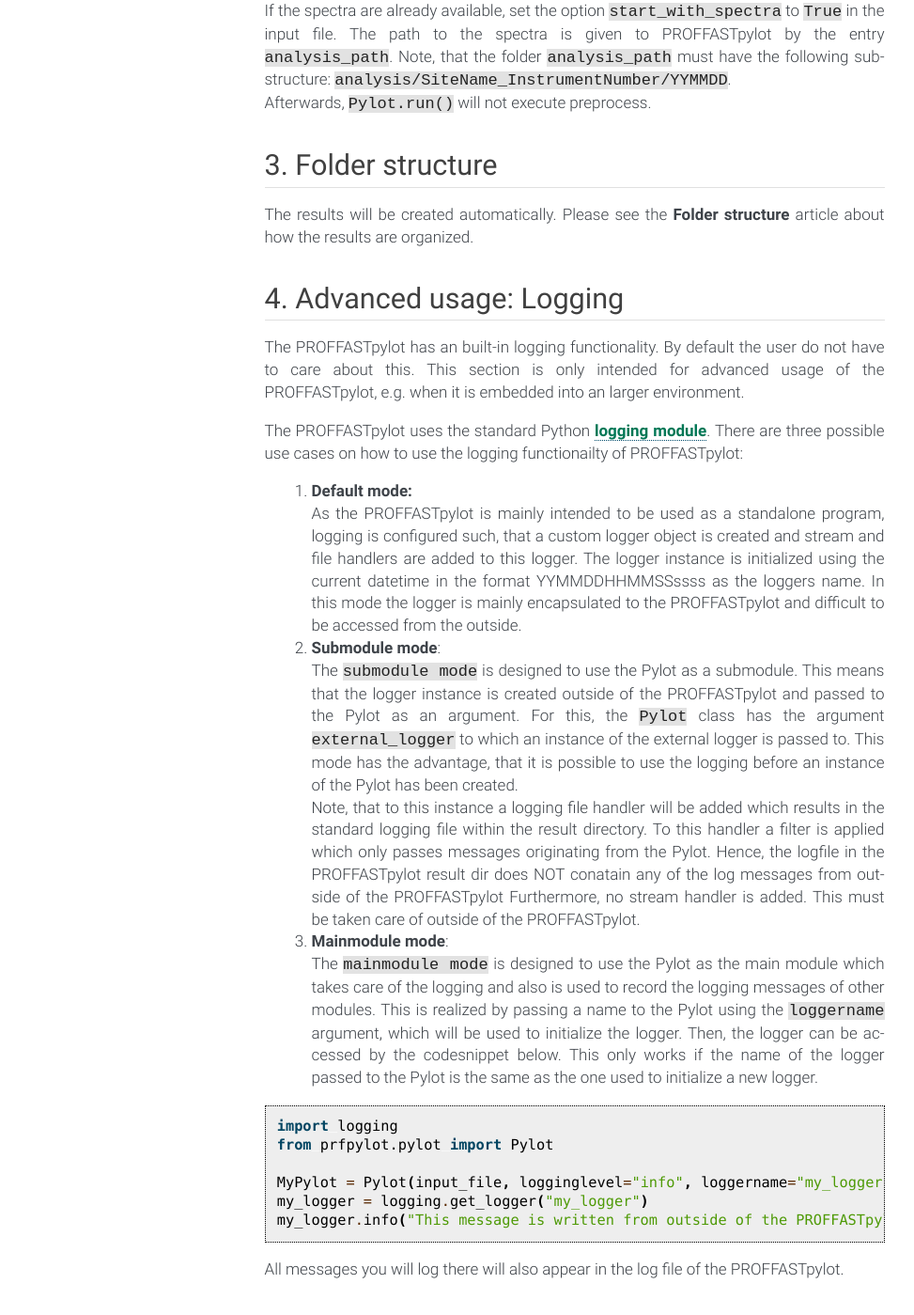
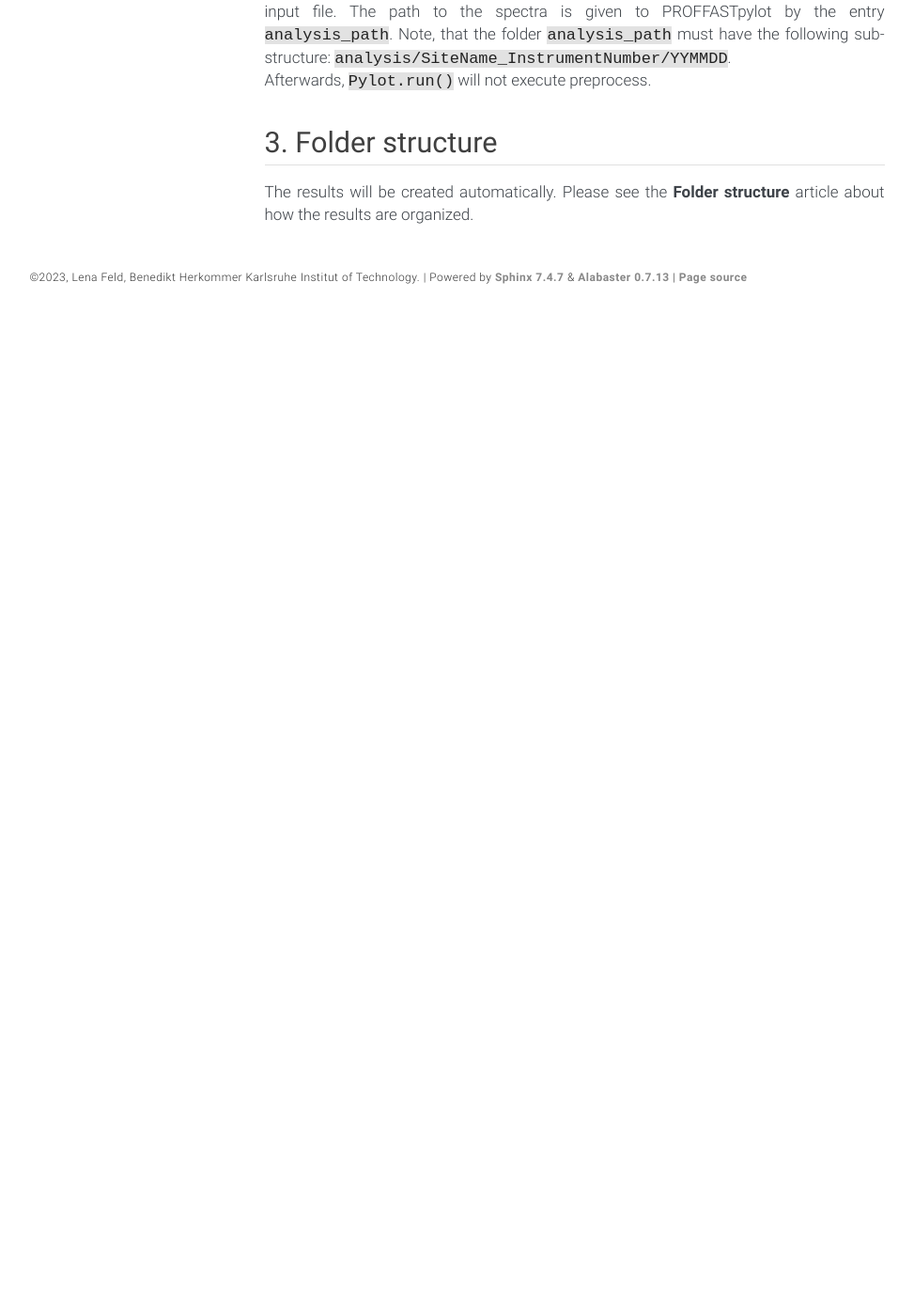
Before and after one commit to coccon/proffastpylot, a Sphinx documentation site: the page built from docs/1-2_usage.md, in a window 1280 px wide and 1400 px high, scrolled down 1801 px. Shown: the whole window at 94% size, without its empty margins (0-973 px from the left). Built offline with Sphinx 7.4.7, drawn with Linux system fonts in a browser that asks for light colours; after the commit the page ends 2143 px from its top, so only the background shows below that; some of the changed text lies outside the part shown.

Commit message:
moved logging to separate article and fixed numbering

````diff
--- a/docs/1-2_usage.md
+++ b/docs/1-2_usage.md
@@ -7,8 +7,6 @@
 	- Starting the run
 2. Special case: Process spectra directly
 3. Folder Structure
-4. Advanced usage: Logging
-
 
 ## 1. General use
 
@@ -75,41 +73,3 @@ Afterwards, `Pylot.run()` will not execute preprocess.
 ## 3. Folder structure
 
 The results will be created automatically. Please see the **Folder structure** article about how the results are organized.
-
-## 4. Advanced usage: Logging
-
-The PROFFASTpylot has an built-in logging functionality.
-By default the user do not have to care about this.
-This section is only intended for advanced usage of the PROFFASTpylot, e.g. when
-it is embedded into an larger environment.
-
-The PROFFASTpylot uses the standard Python [logging module](https://docs.python.org/3/library/logging.html).
-There are three possible use cases on how to use the logging functionailty of PROFFASTpylot:
-
-1. **Default mode:**
-As the PROFFASTpylot is mainly intended to be used as a standalone program,
-logging is configured such, that a custom logger object is created and stream and
-file handlers are added to this logger. The logger instance is initialized using the current datetime in the format YYMMDDHHMMSSssss as the loggers name.
-In this mode the logger is mainly encapsulated to the PROFFASTpylot and difficult to be accessed from the outside.
-
-2. **Submodule mode**:
-The `submodule mode` is designed to use the Pylot as a submodule. This means that the logger instance is created outside of the PROFFASTpylot and passed to the Pylot as an argument. For this, the `Pylot` class has the argument `external_logger` to which an instance of the external logger is passed to.
-This mode has the advantage, that it is possible to use the logging before an instance of the Pylot has been created.
-Note, that to this instance a logging file handler will be added which results in the standard logging file within the result directory.
-To this handler a filter is applied which only passes messages originating from the Pylot. Hence, the logfile in the PROFFASTpylot result dir does NOT conatain any of the log messages from outside of the PROFFASTpylot
-Furthermore, no stream handler is added. This must be taken care of outside of the PROFFASTpylot.
-
-3. **Mainmodule mode**:
-The `mainmodule mode` is designed to use the Pylot as the main module which takes care of the logging and also is used to record the logging messages of other modules.
-This is realized by passing a name to the Pylot using the `loggername` argument, which will be used to initialize the logger.
-Then, the logger can be accessed by the codesnippet below. This only works if the name of the logger passed to the Pylot is the same as the one used to initialize a new logger.
-```
-import logging
-from prfpylot.pylot import Pylot
-
-MyPylot = Pylot(input_file, logginglevel="info", loggername="my_logger")
-my_logger = logging.get_logger("my_logger")
-my_logger.info("This message is written from outside of the PROFFASTpylot")
-```
-All messages you will log there will also appear in the log file of the
-PROFFASTpylot.
--- a/docs/index.rst
+++ b/docs/index.rst
@@ -58,7 +58,11 @@ User Information
    :maxdepth: 1
 
 .. toctree::
-   2-5_troubleshooting.md
+   2-5_logging.md
+   :maxdepth: 1
+
+.. toctree::
+   2-6_troubleshooting.md
    :maxdepth: 1
 
 
````
Also changed, not shown: docs/2-5_logging.md (added, +35 -0 lines), docs/2-6_troubleshooting.md (renamed from docs/2-5_troubleshooting.md).
